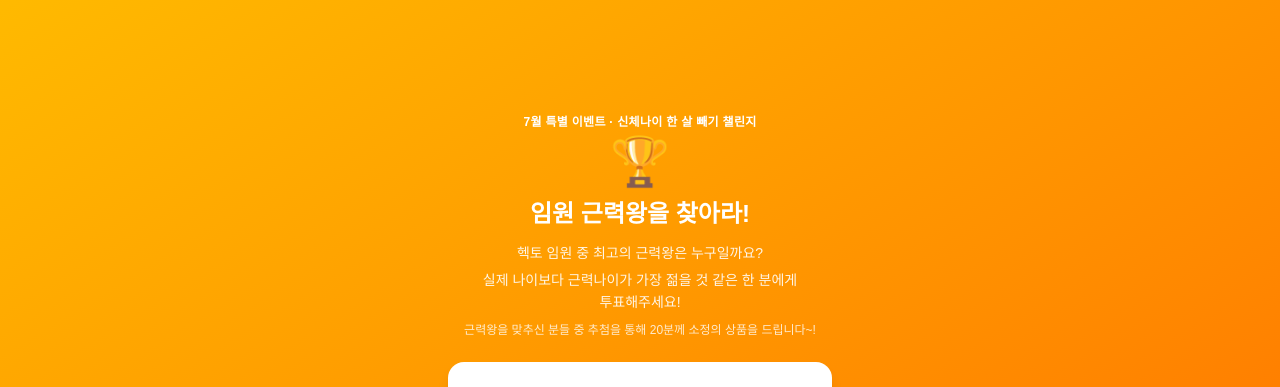
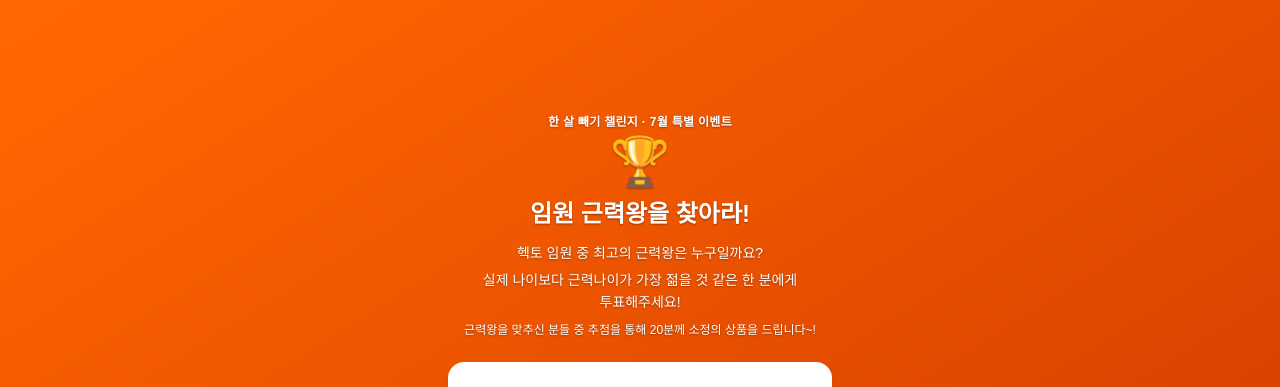
Before and after one commit to jinajeon0505/WHO-IS-THE-STRENGTH-CHAMPION, a Next.js app: page / in a window 1280 px wide. Shown: the top 387 px of the page. Built offline with nearby package versions, Linux system fonts and the light colour scheme; no server answers.

Commit message:
배너 문구·가독성 개선
"한 살 빼기 챌린지" 이벤트명을 명시하고, 배경을 더 진한 주황으로
바꾸고 텍스트 그림자를 추가해 흰 글자 가독성 문제 개선.

Co-Authored-By: Claude Sonnet 5 <noreply@anthropic.com>

```diff
--- a/app/page.tsx
+++ b/app/page.tsx
@@ -91,16 +91,16 @@ export default function HomePage() {
   }, [voter, loading, router])
 
   return (
-    <div className="min-h-dvh w-full bg-gradient-to-br from-amber-400 to-orange-500 flex items-center justify-center px-4 py-10">
+    <div className="min-h-dvh w-full bg-gradient-to-br from-orange-500 to-orange-700 flex items-center justify-center px-4 py-10">
       <div className="w-full max-w-sm space-y-6">
-        <div className="text-center text-white">
-          <p className="text-xs font-semibold tracking-wide mb-2">7월 특별 이벤트 · 신체나이 한 살 빼기 챌린지</p>
+        <div className="text-center text-white [text-shadow:0_1px_2px_rgba(0,0,0,0.35)]">
+          <p className="text-xs font-semibold tracking-wide mb-2">한 살 빼기 챌린지 · 7월 특별 이벤트</p>
           <div className="text-5xl mb-3">🏆</div>
           <h1 className="text-2xl font-bold">임원 근력왕을 찾아라!</h1>
-          <div className="text-sm text-white/90 mt-3 leading-relaxed space-y-1">
+          <div className="text-sm mt-3 leading-relaxed space-y-1">
             <p>헥토 임원 중 최고의 근력왕은 누구일까요?</p>
             <p>실제 나이보다 근력나이가 가장 젊을 것 같은 한 분에게 투표해주세요!</p>
-            <p className="text-white/80 text-xs pt-1">근력왕을 맞추신 분들 중 추첨을 통해 20분께 소정의 상품을 드립니다~!</p>
+            <p className="text-xs pt-1">근력왕을 맞추신 분들 중 추첨을 통해 20분께 소정의 상품을 드립니다~!</p>
           </div>
         </div>
         <LoginForm />
--- a/app/vote/page.tsx
+++ b/app/vote/page.tsx
@@ -93,13 +93,13 @@ export default function VotePage() {
       </header>
 
       <main className="max-w-lg mx-auto w-full px-4 py-6 space-y-4 pb-28">
-        <div className="-mx-4 -mt-6 bg-gradient-to-br from-amber-400 to-orange-500 px-5 pt-6 pb-5">
-          <p className="text-xs text-white/80 mb-1 font-medium">7월 특별 이벤트</p>
-          <h1 className="text-2xl font-bold text-white mb-2">🏆 임원 근력왕을 찾아라!</h1>
-          <div className="text-sm text-white/90 leading-relaxed space-y-1">
+        <div className="-mx-4 -mt-6 bg-gradient-to-br from-orange-500 to-orange-700 px-5 pt-6 pb-5">
+          <p className="text-xs text-white mb-1 font-semibold [text-shadow:0_1px_2px_rgba(0,0,0,0.35)]">한 살 빼기 챌린지 · 7월 특별 이벤트</p>
+          <h1 className="text-2xl font-bold text-white mb-2 [text-shadow:0_1px_3px_rgba(0,0,0,0.35)]">🏆 임원 근력왕을 찾아라!</h1>
+          <div className="text-sm text-white leading-relaxed space-y-1 [text-shadow:0_1px_2px_rgba(0,0,0,0.3)]">
             <p>헥토 임원 중 최고의 근력왕은 누구일까요?</p>
             <p>실제 나이보다 근력나이가 가장 젊을 것 같은 한 분에게 투표해주세요!</p>
-            <p className="text-white/80 text-xs pt-1">근력왕을 맞추신 분들 중 추첨을 통해 20분께 소정의 상품을 드립니다~!</p>
+            <p className="text-white text-xs pt-1">근력왕을 맞추신 분들 중 추첨을 통해 20분께 소정의 상품을 드립니다~!</p>
           </div>
         </div>
 
```
